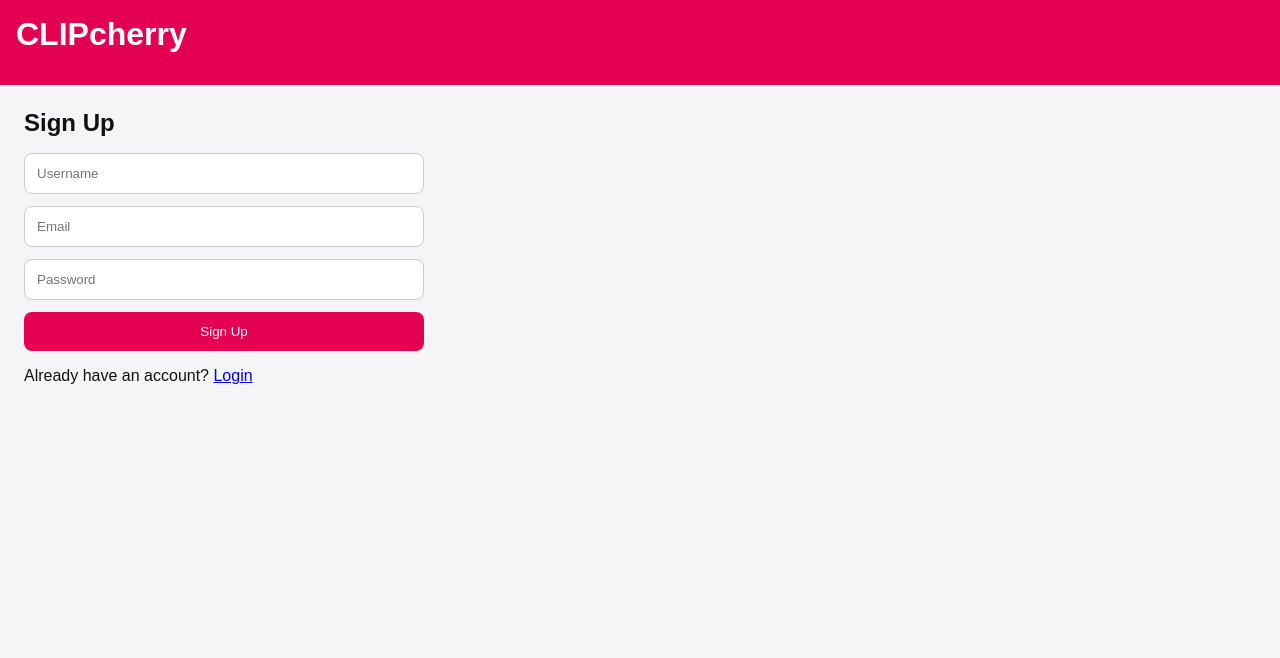
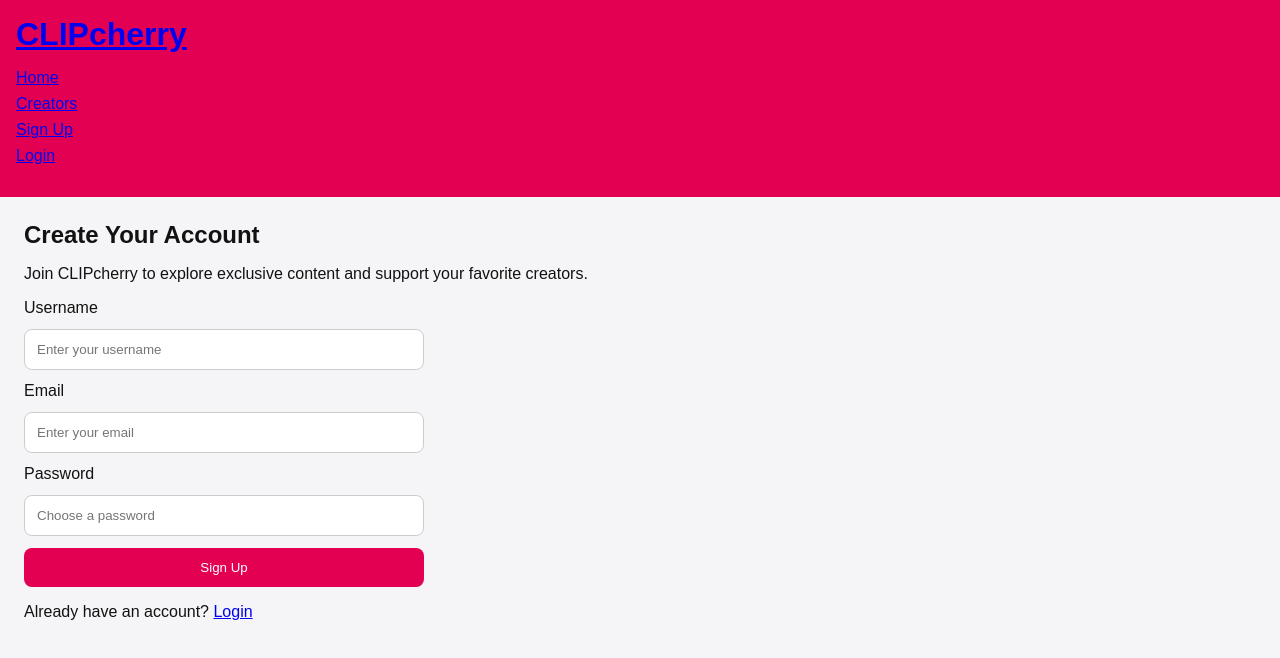
Before and after one commit to carbidethegreate/clipcherry, a plain HTML site: page public/signup.html in a window 1280 px wide. Drawn offline with Linux system fonts and the light colour scheme.

Commit message:
Update signup.html

```diff
--- a/public/signup.html
+++ b/public/signup.html
@@ -2,23 +2,39 @@
 <html lang="en">
 <head>
   <meta charset="UTF-8">
-<meta name="viewport" content="width=device-width,initial-scale=1.0">
-<title>CLIPcherry - Sign Up</title>
+  <meta name="viewport" content="width=device-width, initial-scale=1.0">
+  <title>Sign Up - CLIPcherry</title>
   <link rel="stylesheet" href="/css/style.css">
 </head>
 <body>
-<header>
-  <h1>CLIPcherry</h1>
+  <header class="site-header">
+    <div class="container">
+      <h1 class="logo"><a href="/">CLIPcherry</a></h1>
+      <nav class="nav">
+        <ul>
+          <li><a href="/">Home</a></li>
+          <li><a href="/public/creators.html">Creators</a></li>
+          <li><a href="/public/signup.html" class="active">Sign Up</a></li>
+          <li><a href="/public/login.html">Login</a></li>
+        </ul>
+      </nav>
+    </div>
   </header>
-<main>
-  <h2>Sign Up</h2>
-  <form id="signupForm">
-    <input type="text" id="username" placeholder="Username" required>
-    <input type="email" id="email" placeholder="Email" required>
-    <input type="password" id="password" placeholder="Password" required>
-    <button type="submit">Sign Up</button>
+  <main class="container">
+    <section class="auth-section">
+      <h2>Create Your Account</h2>
+      <p>Join CLIPcherry to explore exclusive content and support your favorite creators.</p>
+      <form id="signupForm" class="form-card">
+        <label for="username">Username</label>
+        <input type="text" id="username" placeholder="Enter your username" required>
+        <label for="email">Email</label>
+        <input type="email" id="email" placeholder="Enter your email" required>
+        <label for="password">Password</label>
+        <input type="password" id="password" placeholder="Choose a password" required>
+        <button type="submit" class="btn-primary">Sign Up</button>
       </form>
-  <p>Already have an account? <a href="/public/login.html">Login</a></p>
+      <p class="text-center">Already have an account? <a href="/public/login.html">Login</a></p>
+    </section>
   </main>
   <script>
     document.getElementById('signupForm').addEventListener('submit', async (e) => {
```
Lines whose indentation alone changed are shown as unchanged.
